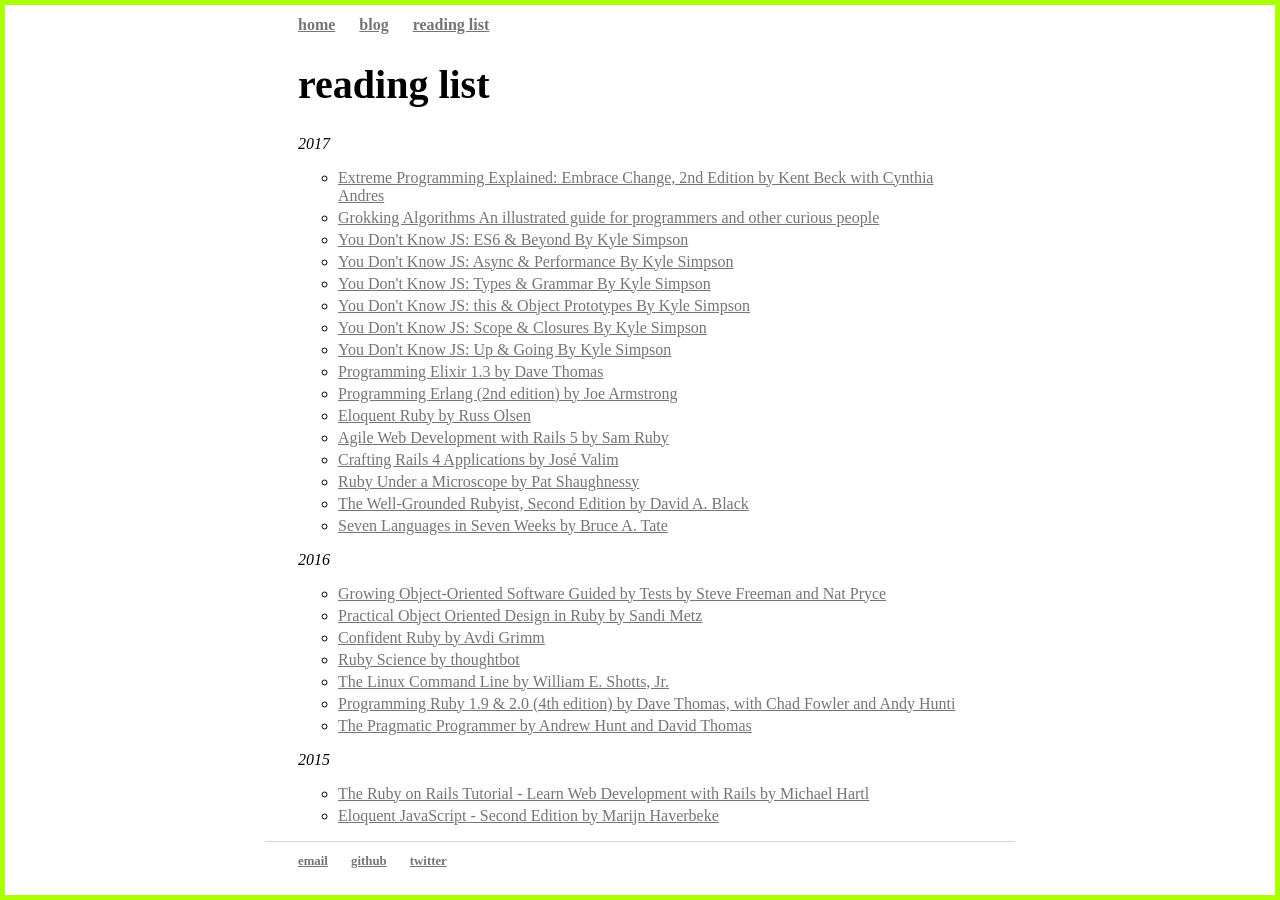
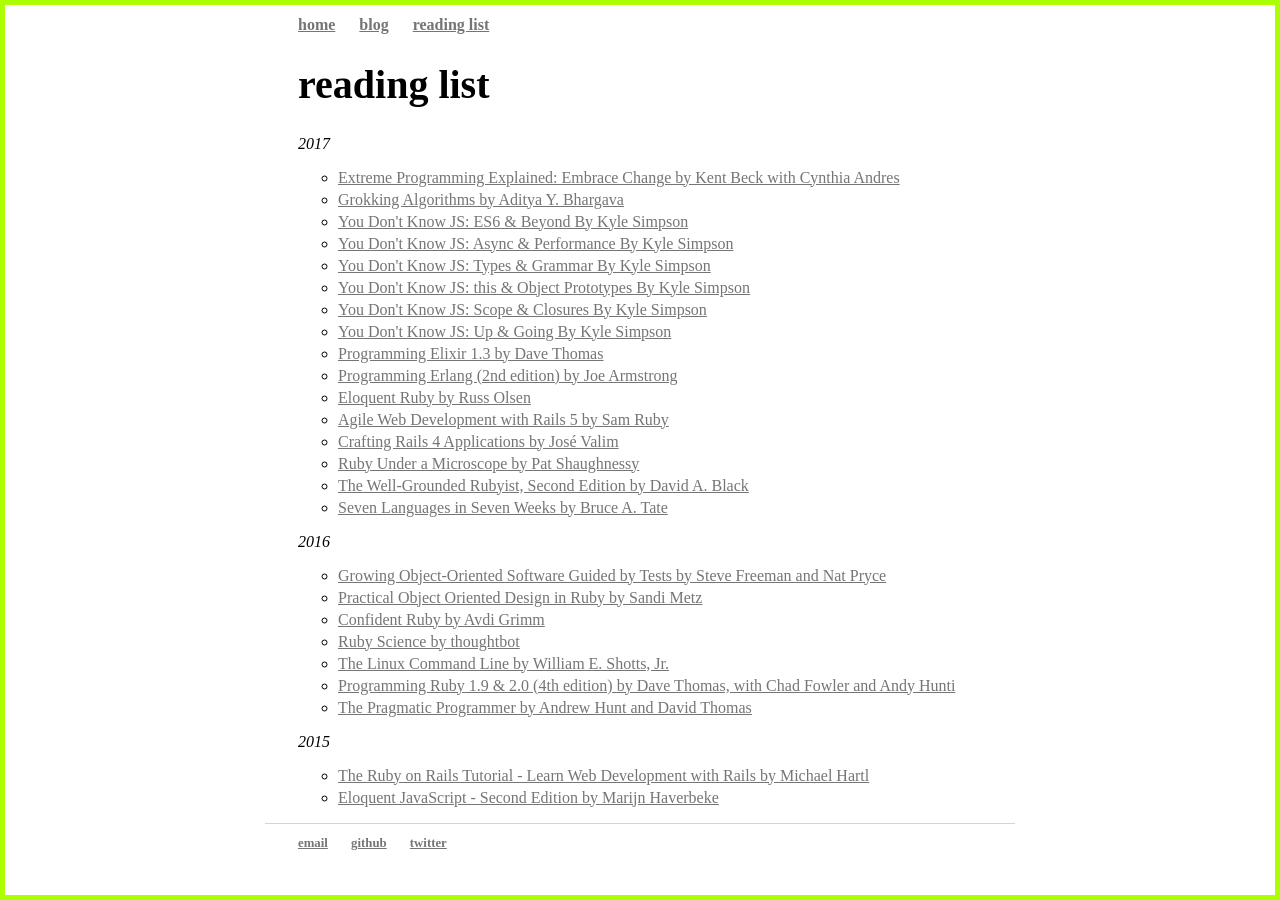
Before and after one commit to devinrm/devinrm.github.io, a Jekyll site: the page built from reading-list/index.html, in a window 1280 px wide. Built offline with Jekyll 4.4.1, drawn with Linux system fonts in a browser that asks for light colours; some web fonts are replaced.

Commit message:
Add author

```diff
--- a/reading-list/index.html
+++ b/reading-list/index.html
@@ -8,12 +8,12 @@
   <ul class="yearbooks">
     <li>
       <a href="https://www.pearsonhighered.com/program/Beck-Extreme-Programming-Explained-Embrace-Change-2nd-Edition/PGM155384.html">
-        Extreme Programming Explained: Embrace Change, 2nd Edition by Kent Beck with Cynthia Andres
+        Extreme Programming Explained: Embrace Change by Kent Beck with Cynthia Andres
       </a>
     </li>
     <li>
       <a href="https://www.manning.com/books/grokking-algorithms">
-        Grokking Algorithms An illustrated guide for programmers and other curious people
+        Grokking Algorithms by Aditya Y. Bhargava
       </a>
     </li>
     <li>
```
